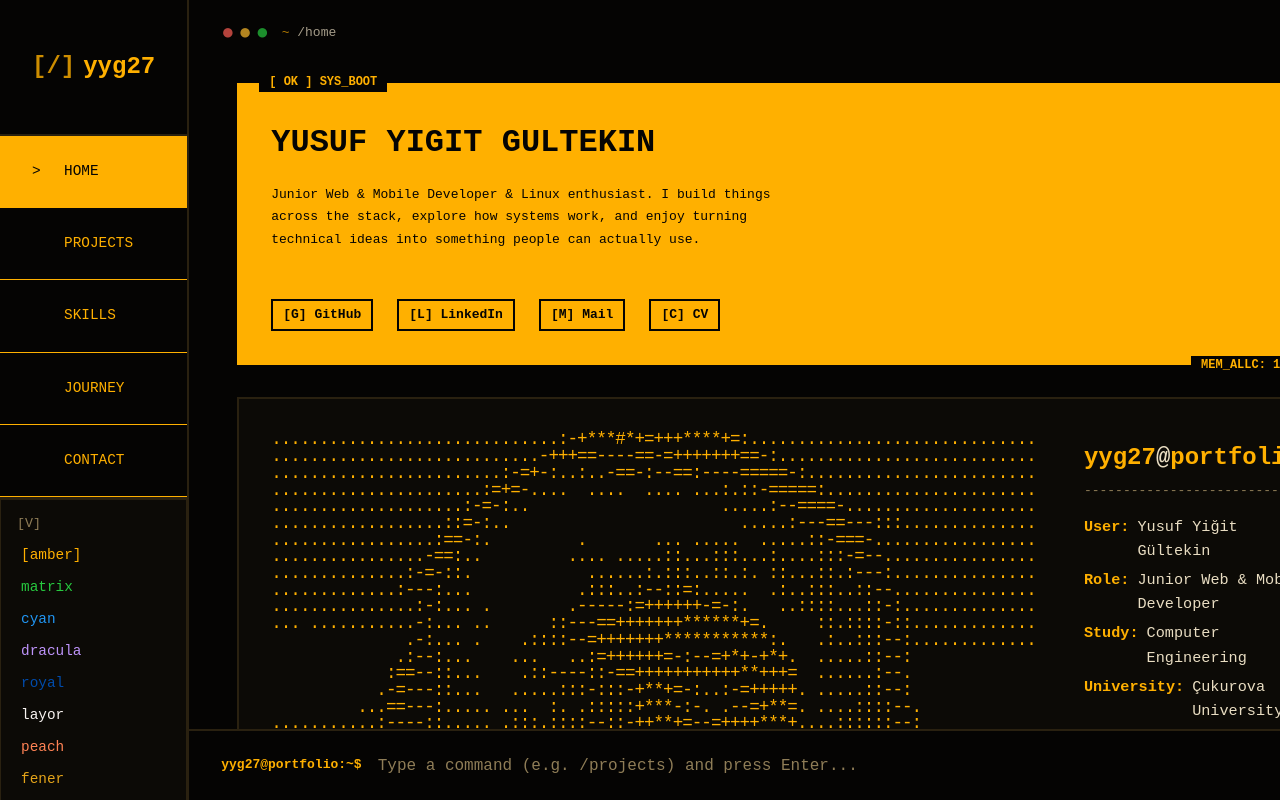
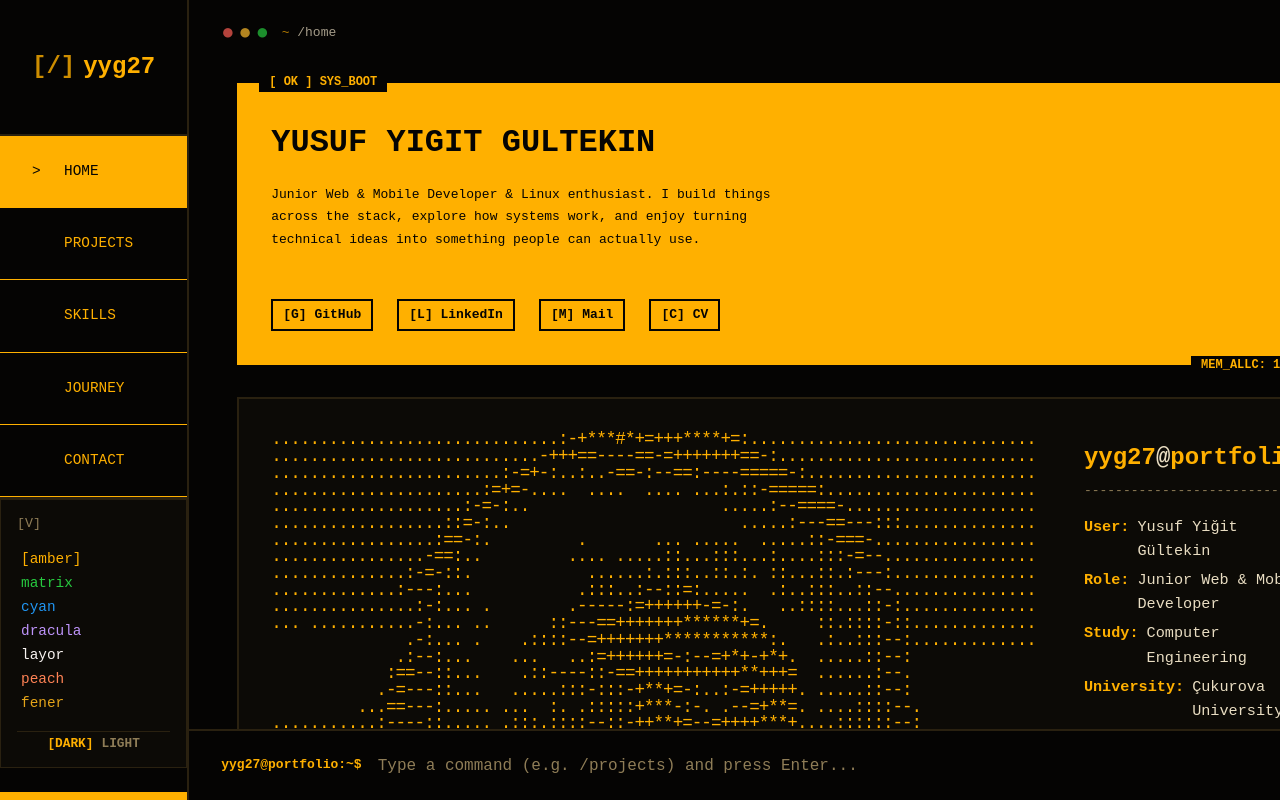
Before and after one commit to yyg27/tui-portfolio, a React (Vite) app: page / in a window 1280 px wide. Both pictures are taken after a click on the button "Themes". Built offline with nearby package versions, Linux system fonts and the light colour scheme.

Commit message:
feat: add interactive dark/light tabs and yin-yang icons to sidebar theme menu

```diff
--- a/src/components/Sidebar/Sidebar.module.css
+++ b/src/components/Sidebar/Sidebar.module.css
@@ -97,6 +97,22 @@
     margin: 0 auto;
 }
 
+.themeCategory {
+    font-family: monospace;
+    font-size: 0.8rem;
+    color: var(--muted);
+    font-weight: bold;
+    margin-bottom: 2px;
+    padding-left: 2px;
+}
+
+.themeDivider {
+    width: 80%;
+    height: 1px;
+    background-color: var(--border);
+    margin: 8px auto;
+}
+
 .activeThemeBtn {
     color: var(--background);
     background-color: var(--accent);
--- a/src/components/Sidebar/Sidebar.tsx
+++ b/src/components/Sidebar/Sidebar.tsx
@@ -63,6 +63,34 @@ export default function Sidebar() {
         fener: "#E4A419"
     };
 
+    const darkThemes = ["amber", "matrix", "cyan", "dracula", "layor", "peach", "fener"];
+    const lightThemes = ["royal"];
+
+    const [themeTab, setThemeTab] = useState<'dark' | 'light'>('dark');
+
+    const renderThemeBtn = (theme: string) => {
+        const idx = themes.indexOf(theme);
+        return (
+            <button
+                key={theme}
+                className={styles.themeOptionBtn}
+                onClick={() => handleThemeSelect(idx)}
+                title={`Set theme: ${theme}`}
+            >
+                {isCollapsed ? (
+                    <span
+                        className={styles.themeDot}
+                        style={{ backgroundColor: themeColors[theme] }}
+                    />
+                ) : (
+                    <span style={{ color: themeColors[theme] }}>{themeIndex === idx ? `[${theme}]` : ` ${theme} `}</span>
+                )}
+            </button>
+        );
+    };
+
+    const currentThemesList = themeTab === 'dark' ? darkThemes : lightThemes;
+
     return (
         <aside className={`${styles.sidebar} ${isCollapsed ? styles.collapsed : ''}`}>
             <header className={`${styles.header} ${isCollapsed ? styles.headerCollapsed : ''}`}>
@@ -78,7 +106,7 @@ export default function Sidebar() {
             <div className={styles.footer}>
                 {isThemeMenuOpen && (
                     <div className={styles.themeMenu}>
-                        <div style={{ display: 'flex', justifyContent: isCollapsed ? 'center' : 'flex-start', marginBottom: '4px' }}>
+                        <div style={{ display: 'flex', justifyContent: isCollapsed ? 'center' : 'flex-start', marginBottom: '8px' }}>
                             <button
                                 onClick={() => setIsThemeMenuOpen(false)}
                                 style={{ background: 'none', border: 'none', color: 'var(--muted)', cursor: 'pointer', fontFamily: 'monospace' }}
@@ -87,23 +115,35 @@ export default function Sidebar() {
                                 [V]
                             </button>
                         </div>
-                        {themes.map((theme, idx) => (
+
+                        <div style={{ minHeight: '160px', display: 'flex', flexDirection: 'column' }}>
+                            {currentThemesList.map(renderThemeBtn)}
+                        </div>
+
+                        <div style={{ display: 'flex', justifyContent: 'center', gap: '8px', marginTop: '8px', borderTop: '1px solid var(--border)', paddingTop: '4px' }}>
                             <button
-                                key={theme}
-                                className={styles.themeOptionBtn}
-                                onClick={() => handleThemeSelect(idx)}
-                                title={`Set theme: ${theme}`}
+                                onClick={() => setThemeTab('dark')}
+                                style={{ background: 'none', border: 'none', color: themeTab === 'dark' ? 'var(--accent)' : 'var(--muted)', cursor: 'pointer', fontFamily: 'monospace', fontSize: '0.8rem', fontWeight: 'bold', display: 'flex', alignItems: 'center' }}
+                                title="Dark Themes"
                             >
                                 {isCollapsed ? (
-                                    <span
-                                        className={styles.themeDot}
-                                        style={{ backgroundColor: themeColors[theme] }}
-                                    />
+                                    <span style={{ display: 'inline-block', width: '14px', height: '14px', borderRadius: '50%', backgroundColor: '#000', border: '2px solid #fff', opacity: themeTab === 'dark' ? 1 : 0.4 }} />
                                 ) : (
-                                    <span style={{ color: themeColors[theme] }}>{themeIndex === idx ? `[${theme}]` : ` ${theme} `}</span>
+                                    themeTab === 'dark' ? '[DARK]' : 'DARK'
                                 )}
                             </button>
-                        ))}
+                            <button
+                                onClick={() => setThemeTab('light')}
+                                style={{ background: 'none', border: 'none', color: themeTab === 'light' ? 'var(--accent)' : 'var(--muted)', cursor: 'pointer', fontFamily: 'monospace', fontSize: '0.8rem', fontWeight: 'bold', display: 'flex', alignItems: 'center' }}
+                                title="Light Themes"
+                            >
+                                {isCollapsed ? (
+                                    <span style={{ display: 'inline-block', width: '14px', height: '14px', borderRadius: '50%', backgroundColor: '#fff', border: '2px solid #000', opacity: themeTab === 'light' ? 1 : 0.4 }} />
+                                ) : (
+                                    themeTab === 'light' ? '[LIGHT]' : 'LIGHT'
+                                )}
+                            </button>
+                        </div>
                     </div>
                 )}
                 <div className={`${styles.clock} ${isCollapsed ? styles.clockCollapsed : ''}`}>
```
